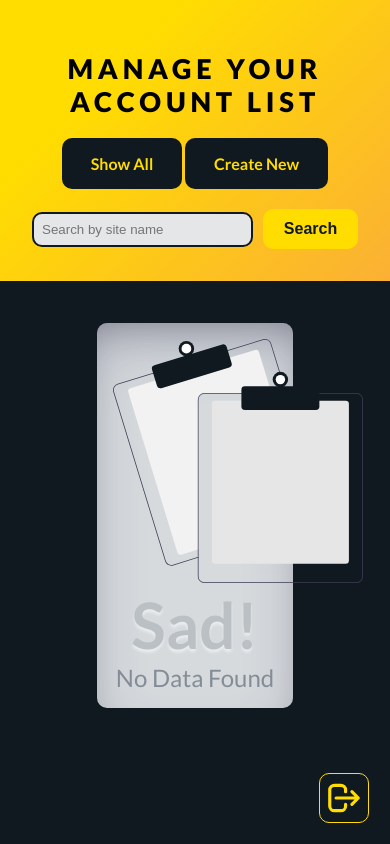
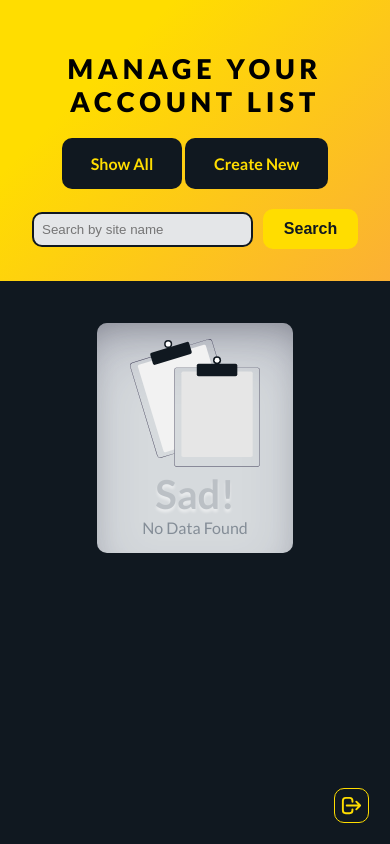
Before and after one commit to ardhptr21/password-manager, a Django app: page /management/manage/ in a window 390 px wide. Run offline with Django 3.2, Linux system fonts and the light colour scheme; the visitor is signed in with stand-in values (Sample User, id 1).

Commit message:
Fixed mobile responsive => search form list, logout button, table manage, and create form

```diff
--- a/management/static/management/css/main.css
+++ b/management/static/management/css/main.css
@@ -241,6 +259,19 @@ body {
   margin-top: 10px;
   color: #f2f3f4;
 }
+@media screen and (max-width: 768px) {
+  .management .manage-content {
+    overflow-x: scroll;
+    display: flex;
+    justify-content: flex-start;
+  }
+}
+.management .manage-content .btn-action {
+  display: flex;
+  justify-content: center;
+  align-items: center;
+  gap: 10px;
+}
 .management .current-image {
   width: 100%;
   margin-top: -1rem;
--- a/management/static/management/scss/main.scss
+++ b/management/static/management/scss/main.scss
@@ -73,6 +73,19 @@
     align-items: center;
     margin-top: 10px;
     color: $white-color;
+
+    @include media-query(768px) {
+      overflow-x: scroll;
+      display: flex;
+      justify-content: flex-start;
+    }
+
+    .btn-action {
+      display: flex;
+      justify-content: center;
+      align-items: center;
+      gap: 10px;
+    }
   }
 
   .current-image {
--- a/management/static/management/scss/partials/_form.scss
+++ b/management/static/management/scss/partials/_form.scss
@@ -1,4 +1,30 @@
 @use './variables' as *;
+@use './mixins' as *;
+
+#list-form {
+  width: 100%;
+  display: flex;
+  justify-content: center;
+  align-items: center;
+  gap: 10px;
+  @include media-query(475px) {
+    flex-direction: column;
+  }
+
+  .main {
+    display: flex;
+    justify-content: center;
+    align-items: center;
+    gap: 10px;
+    width: 100%;
+  }
+
+  .btn-all-list {
+    @include media-query(475px) {
+      width: 100%;
+      text-align: center;
+    }
+  }
 
   #search {
     padding: 0.5rem;
@@ -12,13 +38,6 @@
       outline: none;
     }
   }
-
-#list-form {
-  width: 100%;
-  display: flex;
-  justify-content: center;
-  align-items: center;
-  gap: 10px;
 }
 
 #create-form {
@@ -27,7 +46,8 @@
   align-items: center;
   flex-direction: column;
   gap: 20px;
-  width: 70%;
+  width: 100%;
+  max-width: 700px;
   margin: auto;
 
   .btn {
--- a/management/templates/management/manage.html
+++ b/management/templates/management/manage.html
@@ -41,7 +41,7 @@
           <td>{{account.email}}</td>
           <td>{{account.username}}</td>
           <td>{{account.password}}</td>
-          <td>
+          <td class="btn-action">
             <a href="{% url 'management:update' account.id %}" class="btn btn-badge btn-edit">Edit</a>
             <a href="{% url 'management:delete' account.id %}" class="btn btn-badge btn-delete">Delete</a>
           </td>
--- a/management/templates/management/partials/form-search.html
+++ b/management/templates/management/partials/form-search.html
@@ -1,7 +1,9 @@
 <form id="list-form">
-  <input type="text" name="search" id="search" placeholder="Search by site name" required />
-  <button class="btn btn-sm btn-white">Search</button>
+  <div class="main">
+    <input type="text" name="search" id="search" placeholder="Search by site name" required />
+    <button class="btn btn-sm btn-white">Search</button>
+  </div>
   {% if request.GET.search %}
-  <a href="{% if isList %}{% url 'management:list' %}{% else %}{% url 'management:manage' %}{% endif %}" class="btn btn-sm">All</a>
+  <a href="{% if isList %}{% url 'management:list' %}{% else %}{% url 'management:manage' %}{% endif %}" class="btn btn-sm btn-all-list">All</a>
   {% endif %}
 </form>
--- a/static/css/base.css
+++ b/static/css/base.css
@@ -79,6 +79,11 @@ table tbody tr:nth-child(odd) {
   border: 1px solid #ffdd00;
   cursor: pointer;
 }
+@media screen and (max-width: 576px) {
+  .logout-btn {
+    width: 35px;
+  }
+}
 .logout-btn a {
   display: grid;
   place-items: center;
@@ -97,14 +102,29 @@ table tbody tr:nth-child(odd) {
 .no-data-found img {
   width: 250px;
 }
+@media screen and (max-width: 576px) {
+  .no-data-found img {
+    width: 80%;
+  }
+}
 .no-data-found h1 {
   font-size: 4rem;
   color: #bbc0c5;
   text-shadow: rgba(255, 255, 255, 0.5) 0px 3px 3px;
 }
+@media screen and (max-width: 576px) {
+  .no-data-found h1 {
+    font-size: 2.5rem;
+  }
+}
 .no-data-found h2 {
   color: #848d97;
   font-weight: 500;
+}
+@media screen and (max-width: 576px) {
+  .no-data-found h2 {
+    font-size: 1rem;
+  }
 }
 
 body {
--- a/static/scss/partials/_logout.scss
+++ b/static/scss/partials/_logout.scss
@@ -1,4 +1,5 @@
 @use './variables' as *;
+@use './mixins' as *;
 
 .logout-btn {
   position: fixed;
@@ -12,6 +13,10 @@
   border: 1px solid $secondary-color;
   cursor: pointer;
 
+  @include media-query(576px) {
+    width: 35px;
+  }
+
   a {
     display: grid;
     place-items: center;
--- /dev/null
+++ b/static/scss/partials/_mixins.scss
@@ -0,0 +1,5 @@
+@mixin media-query($width) {
+  @media screen and (max-width: $width) {
+    @content;
+  }
+}
--- a/static/scss/partials/_no-data-found.scss
+++ b/static/scss/partials/_no-data-found.scss
@@ -1,4 +1,5 @@
 @use './variables' as *;
+@use './mixins' as *;
 
 .no-data-found {
   text-align: center;
@@ -11,16 +12,26 @@
 
   img {
     width: 250px;
+
+    @include media-query(576px) {
+      width: 80%;
+    }
   }
 
   h1 {
     font-size: 4rem;
     color: darken($white-color, 20%);
     text-shadow: rgba(255, 255, 255, 0.5) 0px 3px 3px;
+    @include media-query(576px) {
+      font-size: 2.5rem;
+    }
   }
 
   h2 {
     color: darken($white-color, 40%);
     font-weight: 500;
+    @include media-query(576px) {
+      font-size: 1rem;
+    }
   }
 }
```
Also changed, not shown: other parts of management/static/management/css/main.css (+29 -11 lines), 2 other files. Lines whose indentation alone changed are shown as unchanged.
